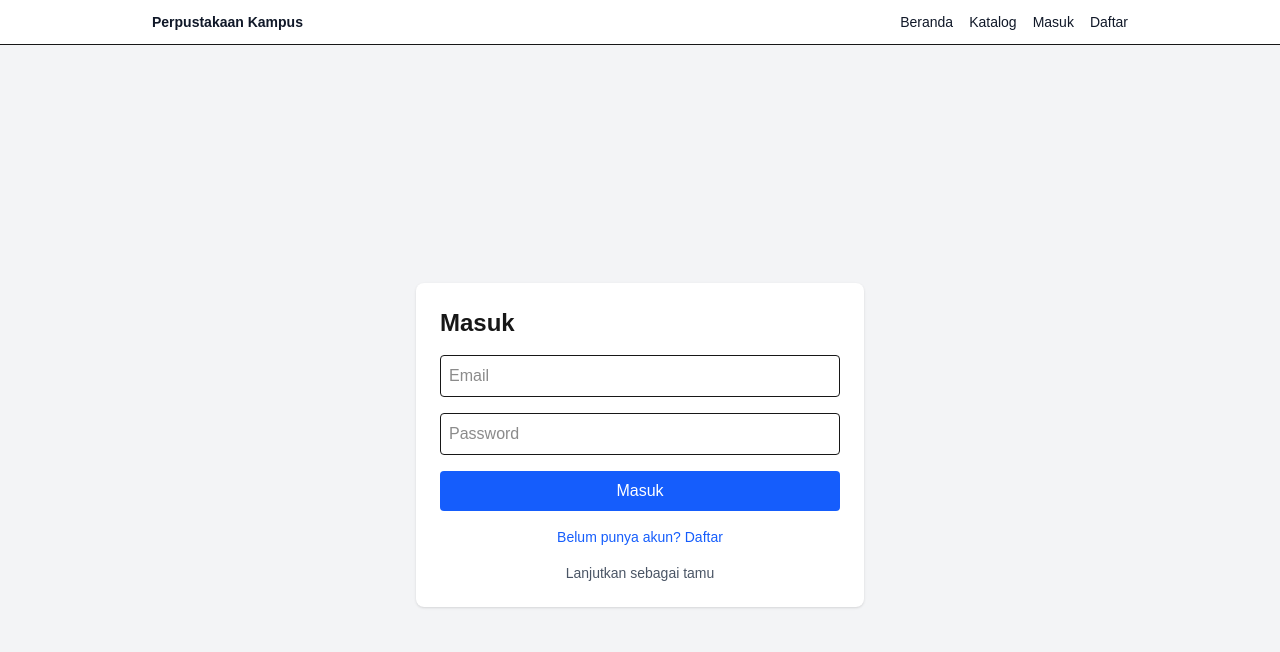
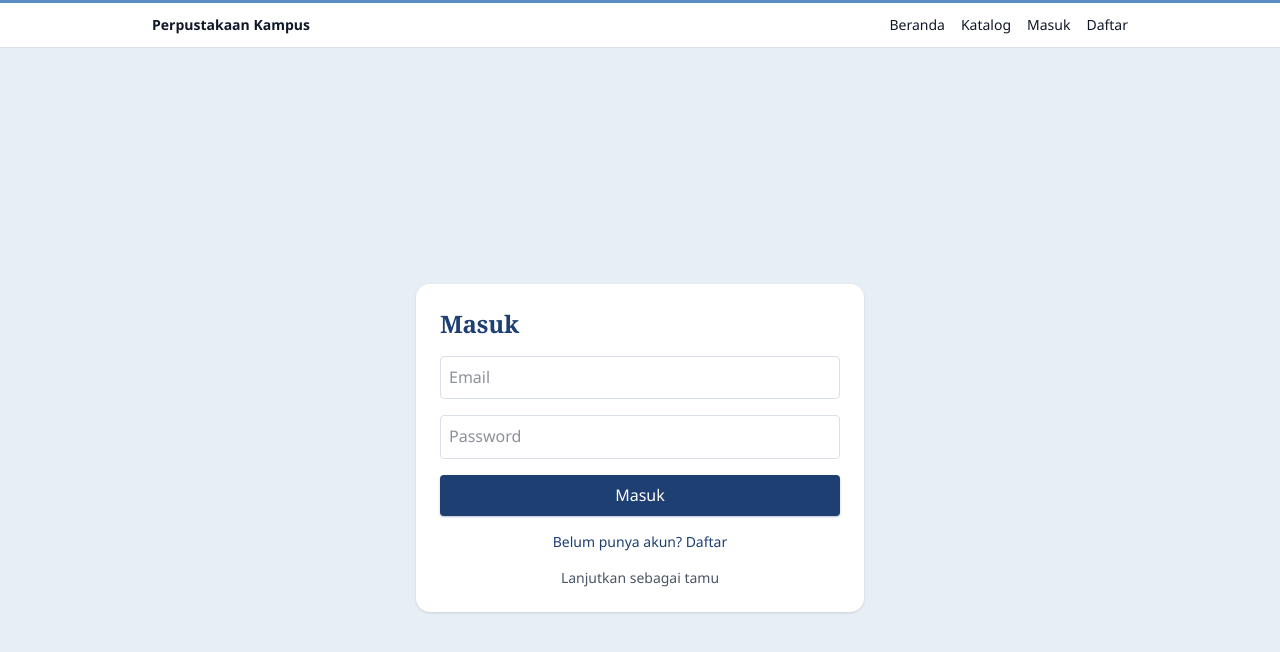
Before and after one commit to mohfajar08/fajar-manajemen-perpustakaan, a Next.js app: page /login in a window 1280 px wide. Shown: the top 652 px of the page. Built offline with nearby package versions, Linux system fonts and the light colour scheme; no server answers.

Commit message:
tema tampilan dan sampul katalog

```diff
--- /dev/null
+++ b/app/components/BukuCover.js
@@ -0,0 +1,25 @@
+const WARNA = ["#3f4549", "#5b6166", "#4a5056", "#6b7176", "#33383c"];
+
+export default function BukuCover({ id, judul, coverUrl, className = "" }) {
+  if (coverUrl) {
+    return (
+      <>
+        {/* eslint-disable-next-line @next/next/no-img-element */}
+        <img
+          src={coverUrl}
+          alt={`Sampul ${judul}`}
+          className={`object-cover rounded-md ${className}`}
+        />
+      </>
+    );
+  }
+
+  return (
+    <div
+      className={`rounded-md flex items-end p-3 text-white ${className}`}
+      style={{ backgroundColor: WARNA[id % WARNA.length] }}
+    >
+      <span className="font-serif text-sm leading-tight line-clamp-4">{judul}</span>
+    </div>
+  );
+}
--- a/app/globals.css
+++ b/app/globals.css
@@ -1,21 +1,123 @@
 @import "tailwindcss";
 
-:root {
-  --background: #ffffff;
-  --foreground: #171717;
+@theme {
+  --color-blue-500: #3f6ea8;
+  --color-blue-600: #1d3f72;
+  --color-blue-700: #142f58;
+  --color-gray-100: #e8eef6;
+  --radius-lg: 0.875rem;
+  --font-serif: Georgia, "Times New Roman", serif;
 }
 
-@theme inline {
-  --color-background: var(--background);
-  --color-foreground: var(--foreground);
-  --font-sans: var(--font-geist-sans);
-  --font-mono: var(--font-geist-mono);
+:root {
+  --kertas: #f3f6fa;
+  --tinta: #1b2433;
+  --utama: #1d3f72;
+  --garis: #d9e0ea;
+  --aksen: #5b8bc4;
 }
 
+@layer base {
+  *,
+  ::after,
+  ::before {
+    border-color: var(--garis);
+  }
 
+  html {
+    scroll-behavior: smooth;
+  }
 
-body {
-  background: var(--background);
-  color: var(--foreground);
-  font-family: Arial, Helvetica, sans-serif;
+  body {
+    background: var(--kertas);
+    color: var(--tinta);
+    font-family: "Segoe UI", system-ui, -apple-system, Roboto, Arial, sans-serif;
+    line-height: 1.6;
+    -webkit-font-smoothing: antialiased;
+  }
+
+  h1,
+  h2,
+  h3 {
+    font-family: var(--font-serif);
+    color: var(--utama);
+    letter-spacing: -0.01em;
+  }
+
+  ::selection {
+    background: #cfe0f5;
+    color: var(--tinta);
+  }
+
+  button,
+  [type="submit"] {
+    cursor: pointer;
+    transition: background-color 0.15s ease, box-shadow 0.15s ease;
+  }
+
+  button:disabled {
+    opacity: 0.6;
+    cursor: not-allowed;
+  }
+
+  input,
+  select,
+  textarea {
+    background-color: #fff;
+    transition: border-color 0.15s ease, box-shadow 0.15s ease;
+  }
+
+  input:focus,
+  select:focus,
+  textarea:focus {
+    outline: none;
+    border-color: var(--utama);
+    box-shadow: 0 0 0 3px rgb(29 63 114 / 0.16);
+  }
+
+  :focus-visible {
+    outline: 2px solid var(--aksen);
+    outline-offset: 2px;
+  }
 }
+
+@layer components {
+  nav {
+    border-top: 3px solid var(--aksen);
+    box-shadow: 0 1px 0 var(--garis);
+  }
+
+  .bg-white.border {
+    box-shadow: 0 1px 2px rgb(27 36 51 / 0.04),
+      0 12px 28px -18px rgb(29 63 114 / 0.3);
+  }
+
+  .bg-blue-600 {
+    box-shadow: 0 1px 2px rgb(20 47 88 / 0.3);
+  }
+
+  table thead tr {
+    background: #e8eef6;
+  }
+
+  table th {
+    color: var(--utama);
+    font-weight: 600;
+  }
+}
+
+section.text-center {
+  border-bottom: 1px solid var(--garis);
+  margin-bottom: 2rem;
+}
+
+section.text-center h1 {
+  font-size: clamp(2rem, 5vw, 3rem);
+}
+
+@media (prefers-reduced-motion: reduce) {
+  * {
+    transition: none !important;
+    scroll-behavior: auto !important;
+  }
+}
--- a/app/katalog/page.js
+++ b/app/katalog/page.js
@@ -1,5 +1,6 @@
 import pool from "@/lib/db";
 import Link from "next/link";
+import BukuCover from "../components/BukuCover";
 
 const URUTAN = {
   judul: "b.judul ASC",
@@ -14,7 +15,8 @@ export default async function KatalogPage({ searchParams }) {
   const daftarKategori = await pool.query("SELECT id, nama FROM categories ORDER BY nama");
 
   const result = await pool.query(
-    `SELECT b.id, b.judul, b.penulis, b.tahun_terbit, c.nama AS kategori, b.stok_tersedia,
+    `SELECT b.id, b.judul, b.penulis, b.tahun_terbit, b.cover_url,
+            c.nama AS kategori, b.stok_tersedia,
             ROUND(AVG(r.rating), 1) AS rating
      FROM books b
      JOIN categories c ON c.id = b.category_id
@@ -60,7 +62,11 @@ export default async function KatalogPage({ searchParams }) {
 
       <div className="grid gap-4 sm:grid-cols-2 lg:grid-cols-3">
         {books.map((b) => (
-          <div key={b.id} className="bg-white border rounded-lg p-4">
+          <div key={b.id} className="bg-white border rounded-lg p-4 flex gap-4">
+            <Link href={`/buku/${b.id}`} className="shrink-0">
+              <BukuCover id={b.id} judul={b.judul} coverUrl={b.cover_url} className="w-24 h-36" />
+            </Link>
+            <div className="min-w-0">
               <Link href={`/buku/${b.id}`} className="font-semibold text-blue-700 hover:underline">
                 {b.judul}
               </Link>
@@ -70,6 +76,7 @@ export default async function KatalogPage({ searchParams }) {
                 Stok: {b.stok_tersedia} · Rating: {b.rating ?? "-"}
               </p>
             </div>
+          </div>
         ))}
       </div>
     </main>
```
Lines whose indentation alone changed are shown as unchanged.
